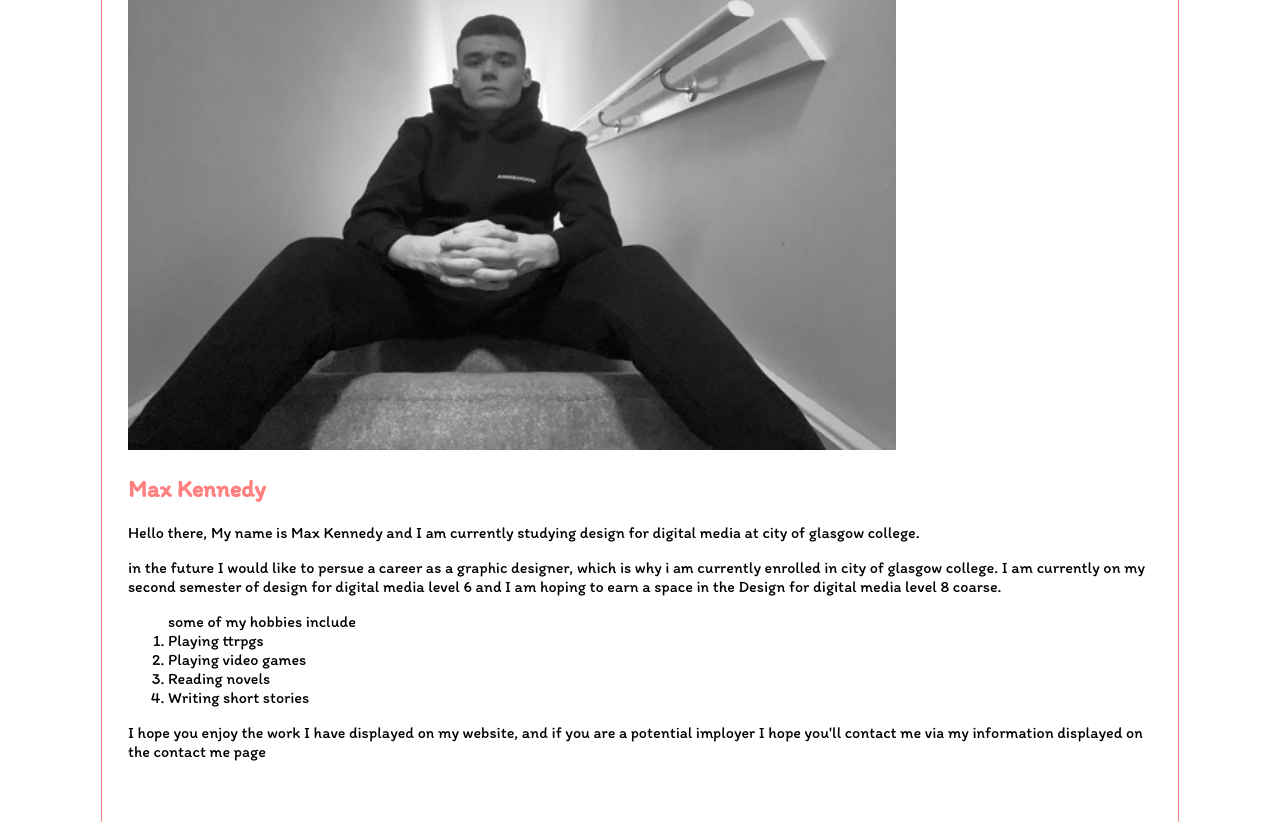
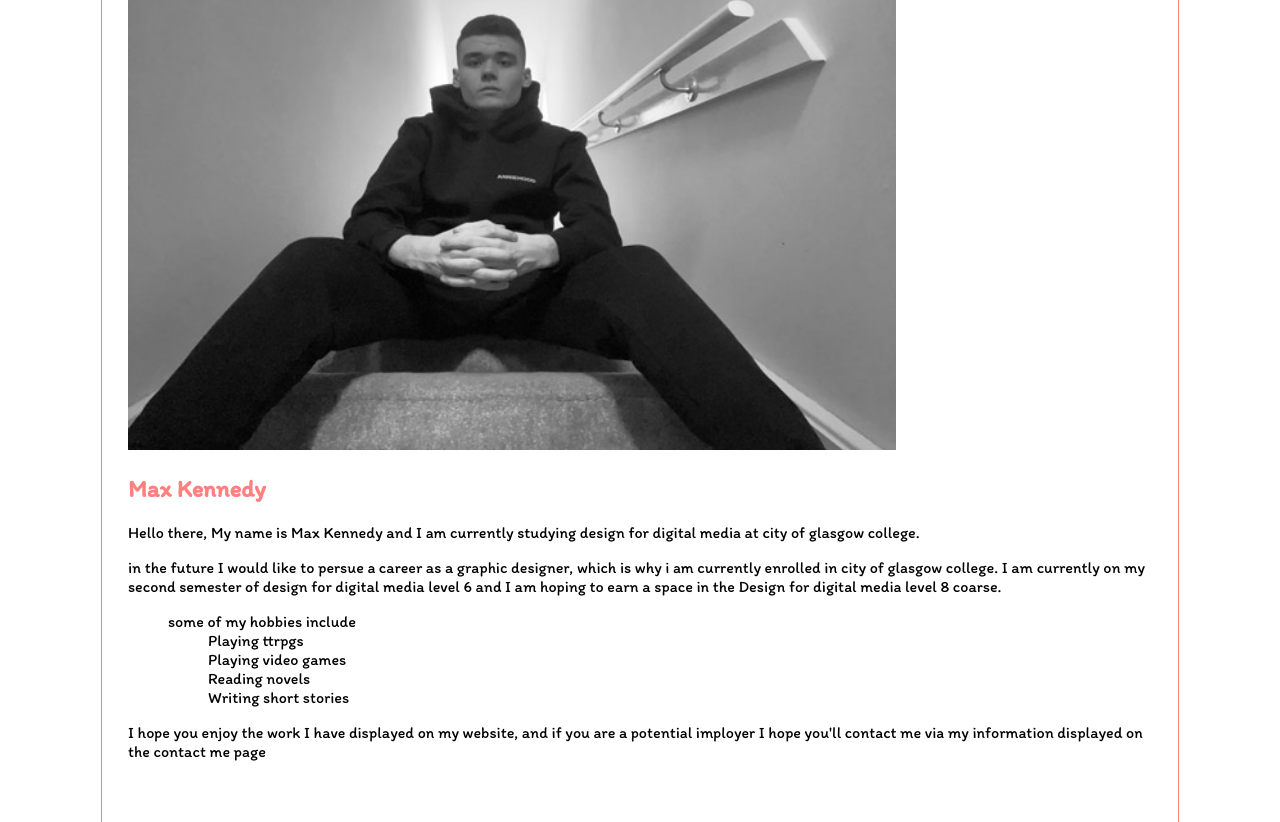
Before and after one commit to 30518481/myportfolio, a plain HTML site: page aboutme.html in a window 1280 px wide. Shown: the part 1325-2147 px from the top of the page. Drawn offline with Linux system fonts and the light colour scheme.

Commit message:
Update aboutme.html

```diff
--- a/aboutme.html
+++ b/aboutme.html
@@ -52,11 +52,11 @@
     semester of design for digital media level 6 and I am hoping to earn a space in the Design for digital media level 8 coarse.
   </p>
 
-   <ol>some of my hobbies include
-    <li>Playing ttrpgs</li>
-      <li>Playing video games</li>
-        <li>Reading novels</li>
-          <li>Writing short stories</li>
+  <ol>some of my hobbies include
+    <ul>Playing ttrpgs</ul>
+      <ul>Playing video games</ul>
+        <ul>Reading novels</ul>
+        <ul>Writing short stories</ul>
   </ol>
 
   <p>I hope you enjoy the work I have displayed on my website, and if you are a potential imployer I hope you'll contact me via my information displayed on the contact me page </p>
```
